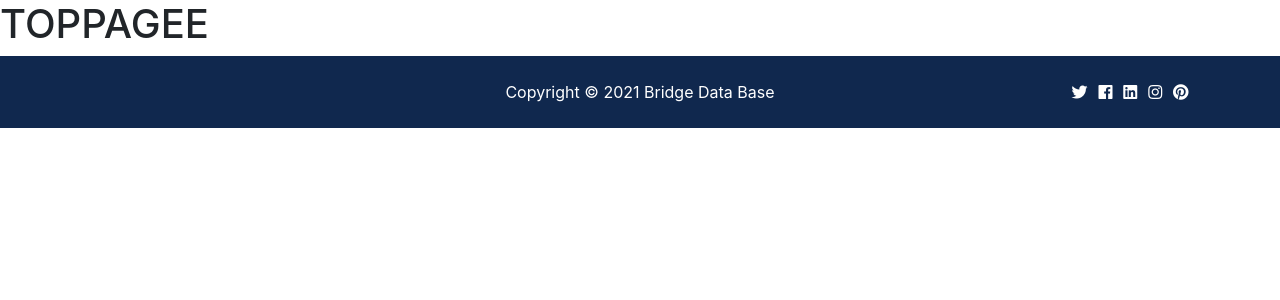
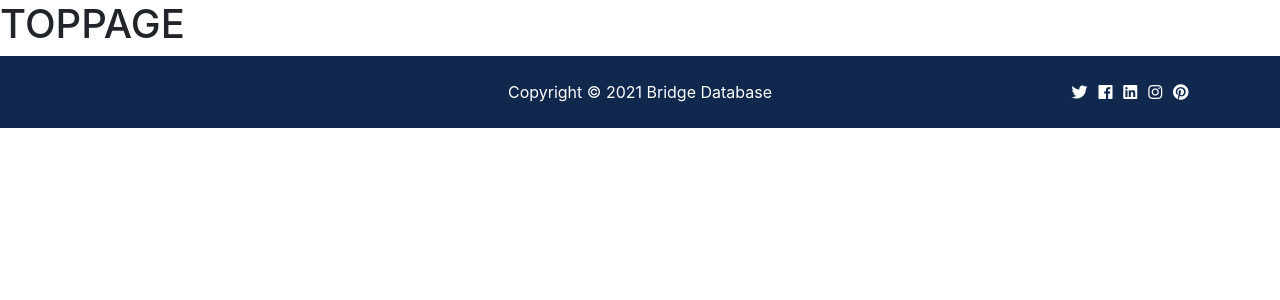
Before and after one commit to mamix1116/bridge-app, a Django app: page / in a window 1280 px wide. Shown: the part 76-376 px from the top of the page. Run offline with Django 3.2, Linux system fonts and the light colour scheme; some libraries are stand-ins or nearby versions.

Commit message:
fixes typo

```diff
--- a/app/templates/base.html
+++ b/app/templates/base.html
@@ -9,7 +9,7 @@
         <meta name="viewport" content="width=device-width, initial-scale=1, shrink-to-fit=no">
         <meta name="author" content="Mami Enomoto">
 
-        <title>BridgeDagaBase</title>
+        <title>BridgeDatabase</title>
         <!-- Font Awesome -->
         <link rel="stylesheet" href="{% static 'css/all.css' %}">
         <!-- Bootstrap -->
--- a/app/templates/pages/index.html
+++ b/app/templates/pages/index.html
@@ -3,6 +3,6 @@
 {% load static %}
 
 {% block content %}
-<h1>TOPPAGEE</h1>
+<h1>TOPPAGE</h1>
 
 {% endblock %}
--- a/app/templates/partials/_footer.html
+++ b/app/templates/partials/_footer.html
@@ -6,7 +6,7 @@
       </div>
       <div class="col-md-4">
         Copyright &copy;
-        <span class="year"></span> Bridge Data Base
+        <span class="year"></span> Bridge Database
       </div>
       <div class="col-md-4">
         <div class="social text-right">
```
